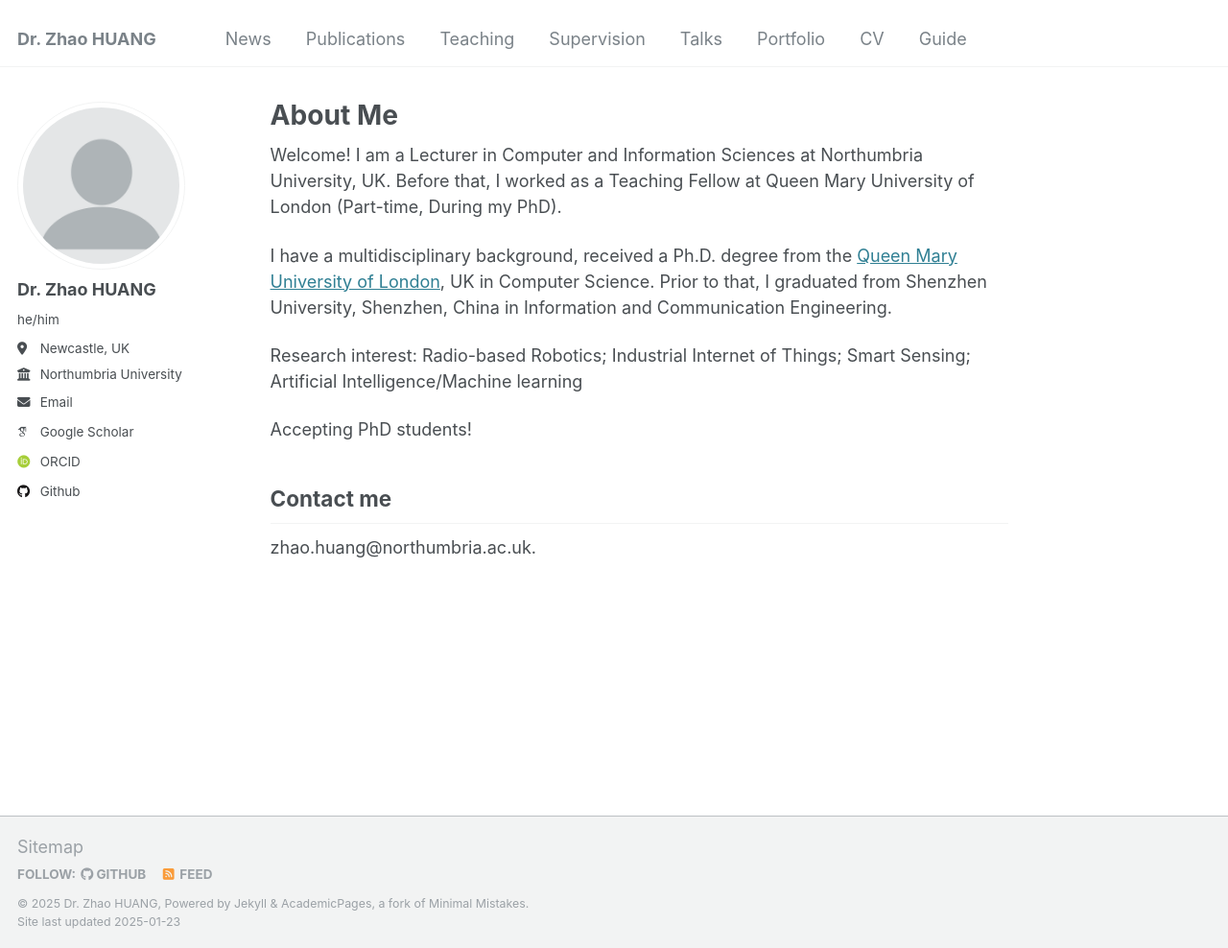
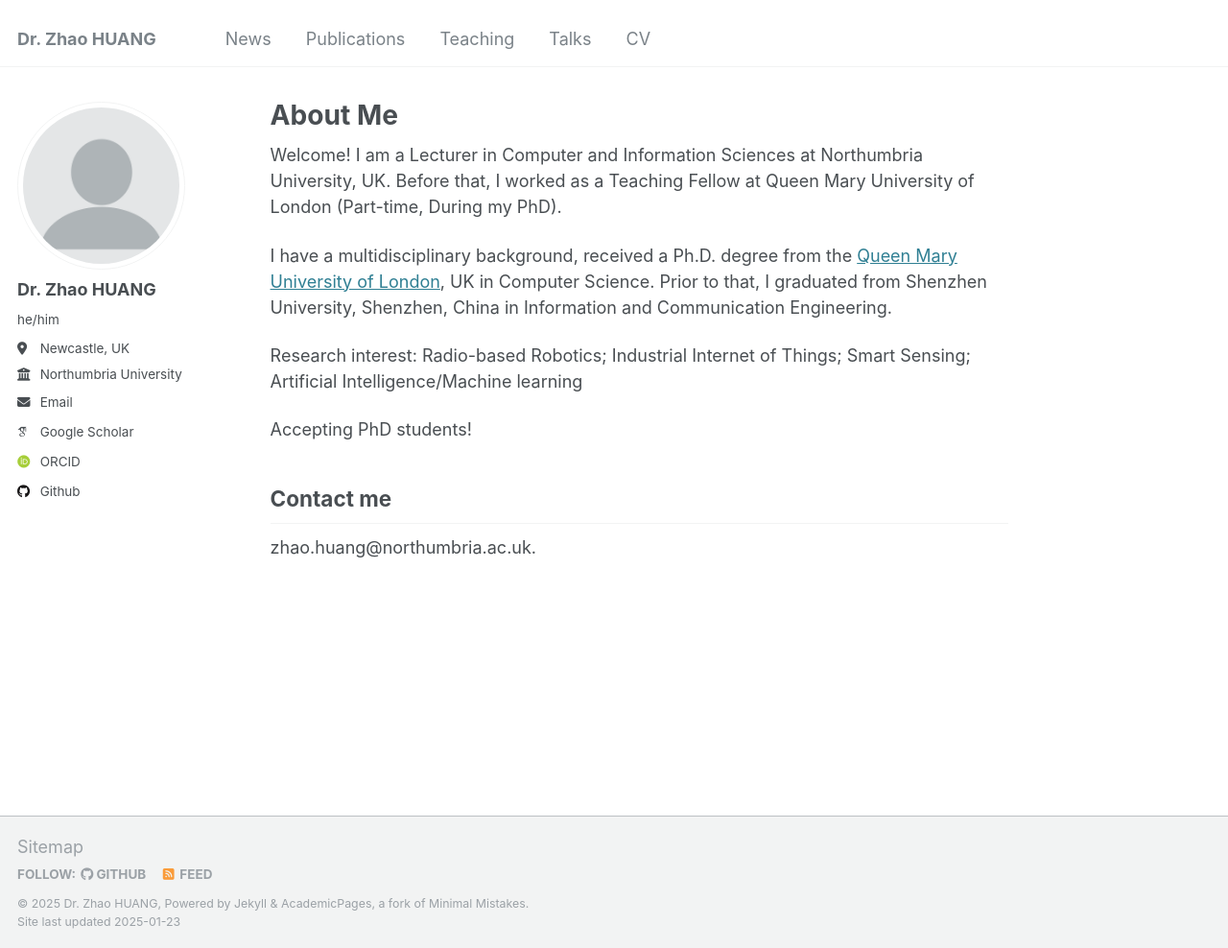
Before and after one commit to ZZ2020zz/ZZ2020zz.github.io, a Jekyll site: the page built from _pages/about.md, in a window 1280 px wide and 988 px high. Shown: the whole window at 96% size. Built offline with Jekyll 4.4.1, drawn with Linux system fonts in a browser that asks for light colours; some web fonts are replaced.

Commit message:
Update navigation.yml

```diff
--- a/_data/navigation.yml
+++ b/_data/navigation.yml
@@ -14,17 +14,8 @@ main:
   - title: "Teaching"
     url: /teaching/
 
-  - title: "Supervision"
-    url: /supervision/
-
   - title: "Talks"
     url: /talks/
 
-  - title: "Portfolio"
-    url: /portfolio/
-
   - title: "CV"
     url: /cv/
-
-  - title: "Guide"
-    url: /markdown/
```
